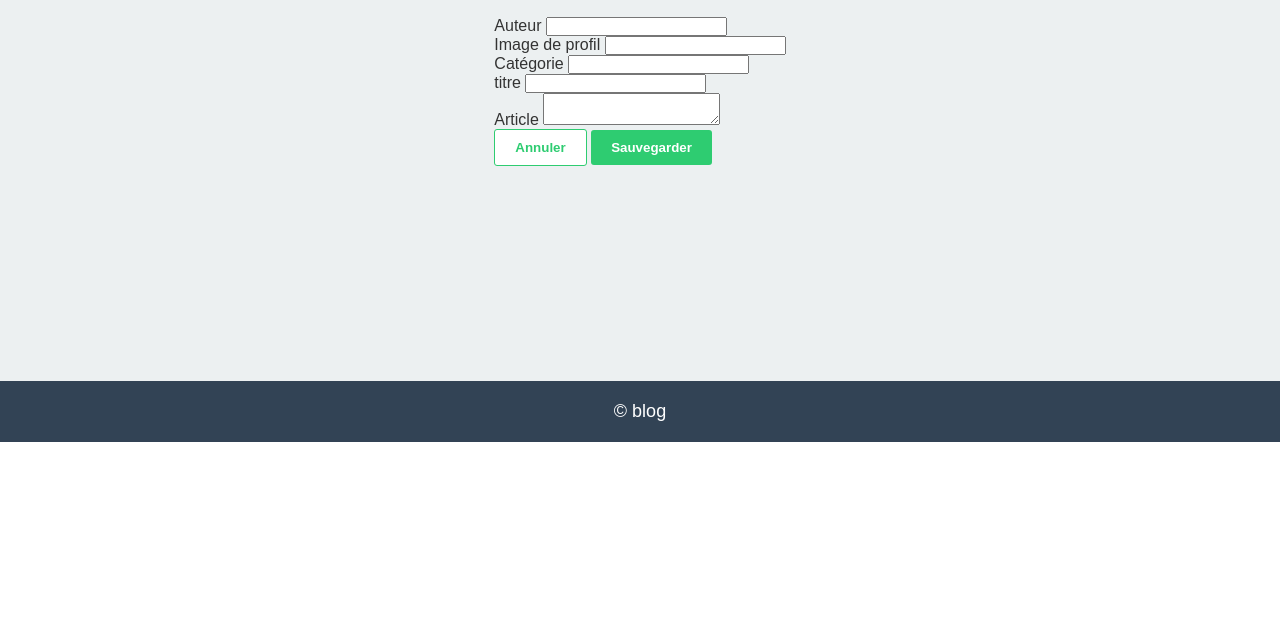
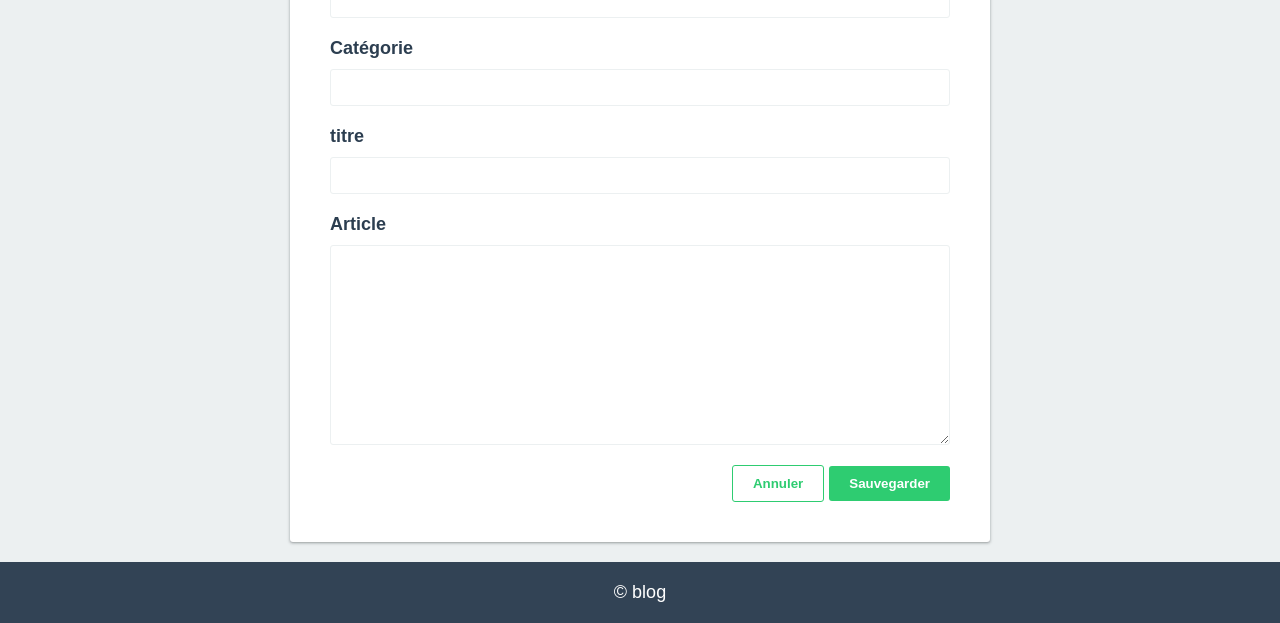
Before and after one commit to thomaslekieffre/Mon-blog, a website built with Vite: page src/form/form.html in a window 1280 px wide. Shown: the part 358-981 px from the top of the page. Before the commit the page ends 800 px from the top, so only its background shows below. Built offline with nearby package versions, Linux system fonts and the light colour scheme; no server answers; a web font is replaced by a local one.

Commit message:
Fix path

```diff
--- a/src/form/form.html
+++ b/src/form/form.html
@@ -7,7 +7,7 @@
     <meta http-equiv="X-UA-Compatible" content="ie=edge" />
     <title>Blog</title>
     <link href="https://fonts.googleapis.com/css?family=Muli:300,400,700&display=swap" rel="stylesheet" />
-    <script src="./index.js" type="module"></script>
+    <script src="./form.js" type="module"></script>
 </head>
 
 <body>
```
